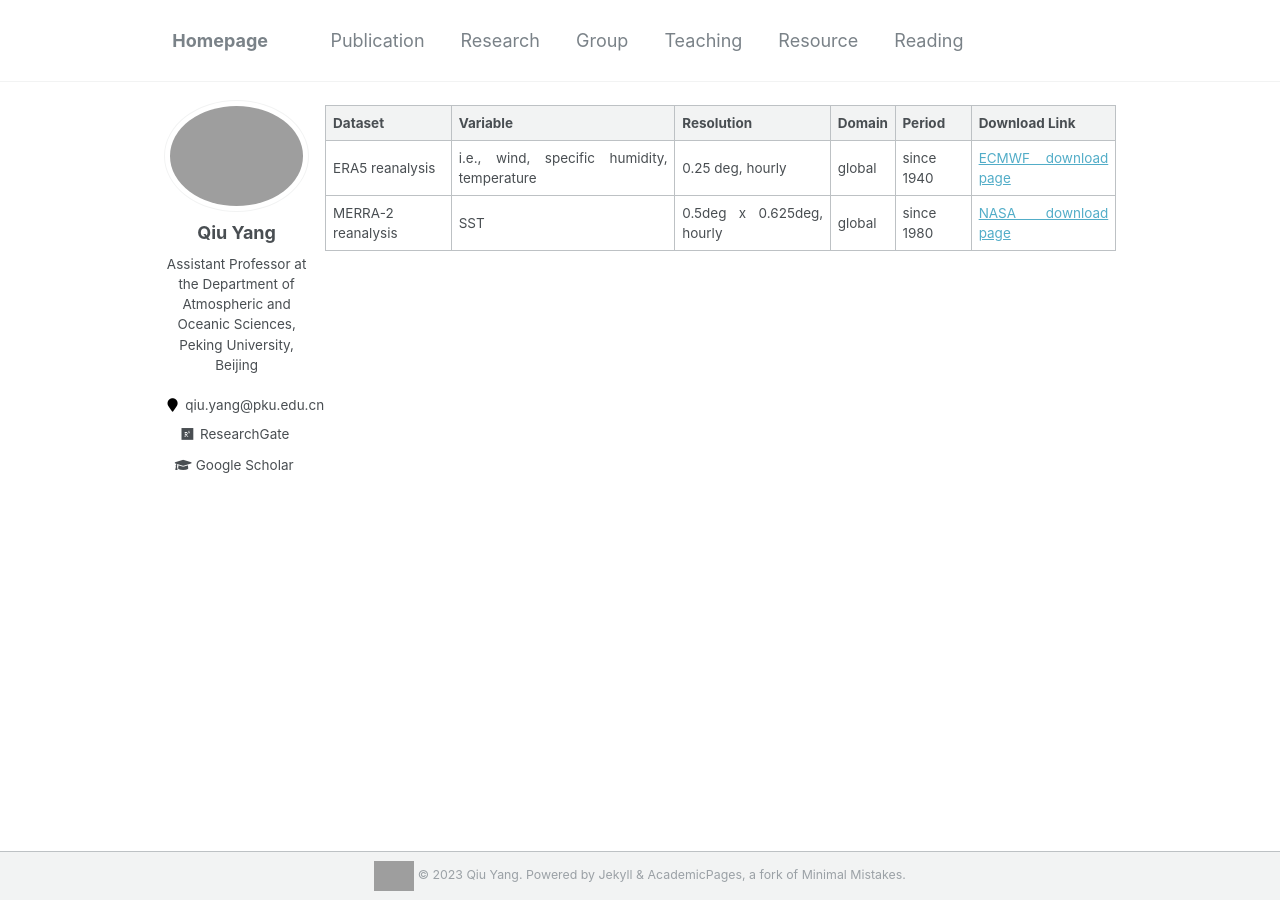
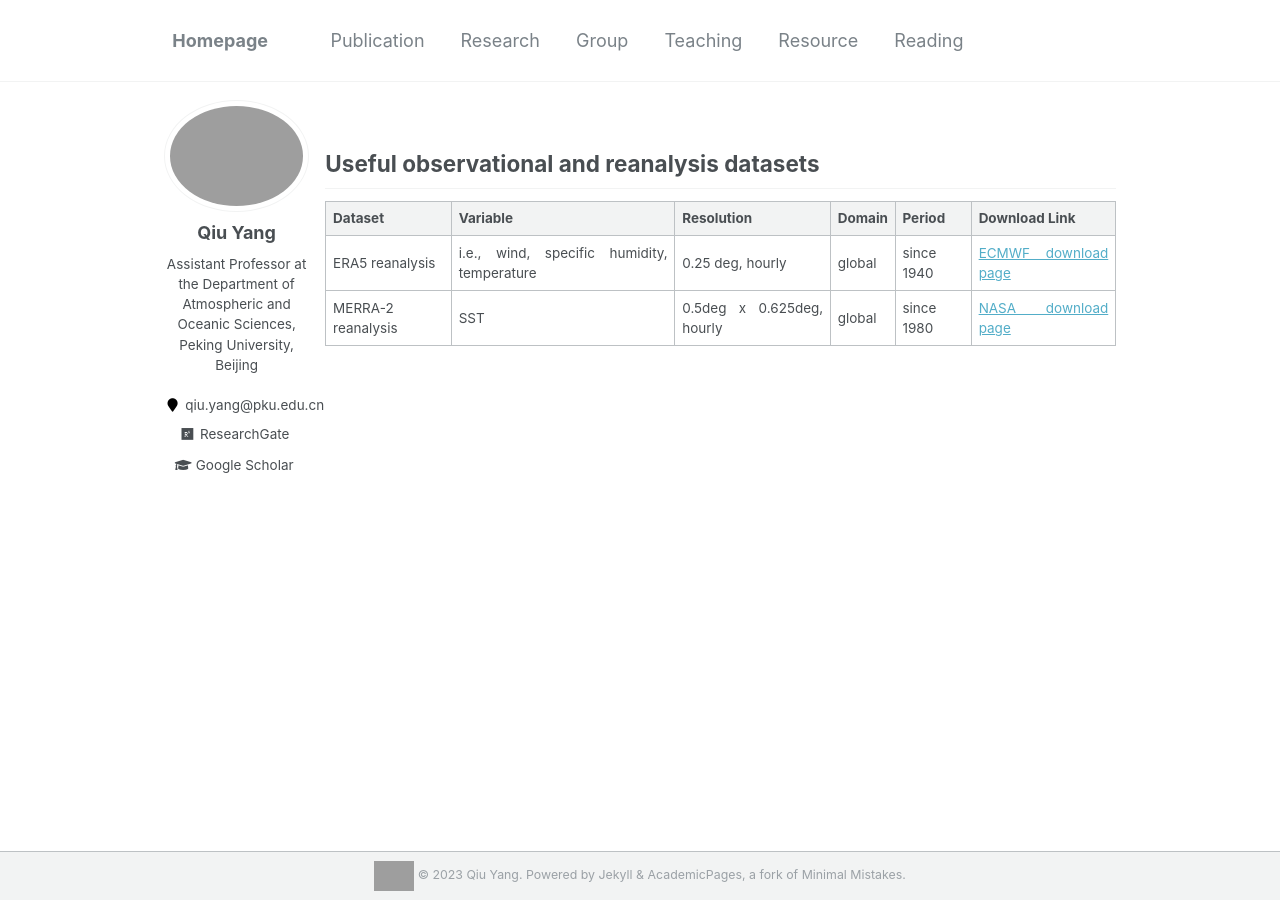
Before and after one commit to qiuyang50/qiuyang50.github.io, a Jekyll site: the page built from _pages/resource.md, in a window 1280 px wide. Built offline with Jekyll 4.4.1, drawn with Linux system fonts in a browser that asks for light colours; grey boxes are pictures that could not be loaded.

Commit message:
Update resource.md

```diff
--- a/_pages/resource.md
+++ b/_pages/resource.md
@@ -5,8 +5,7 @@ permalink: /resource/
 author_profile: true
 ---
 
-<!--## Useful observational and reanalysis datasets -->
-
+## Useful observational and reanalysis datasets
 
 |   Dataset    |   Variable    | Resolution | Domain | Period |  Download Link  |
 |--------------|---------------|------------|--------|--------|--------|
```
